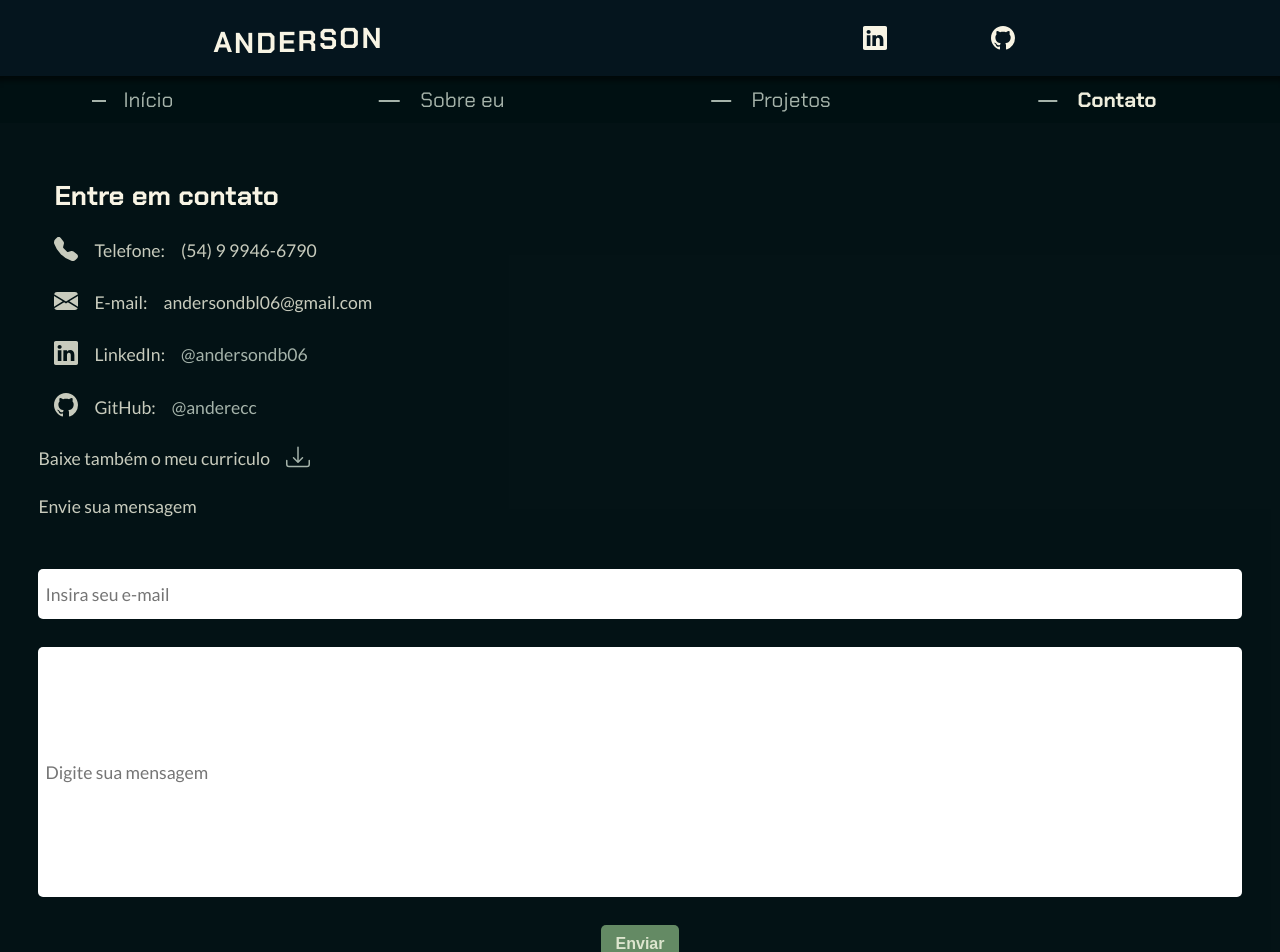
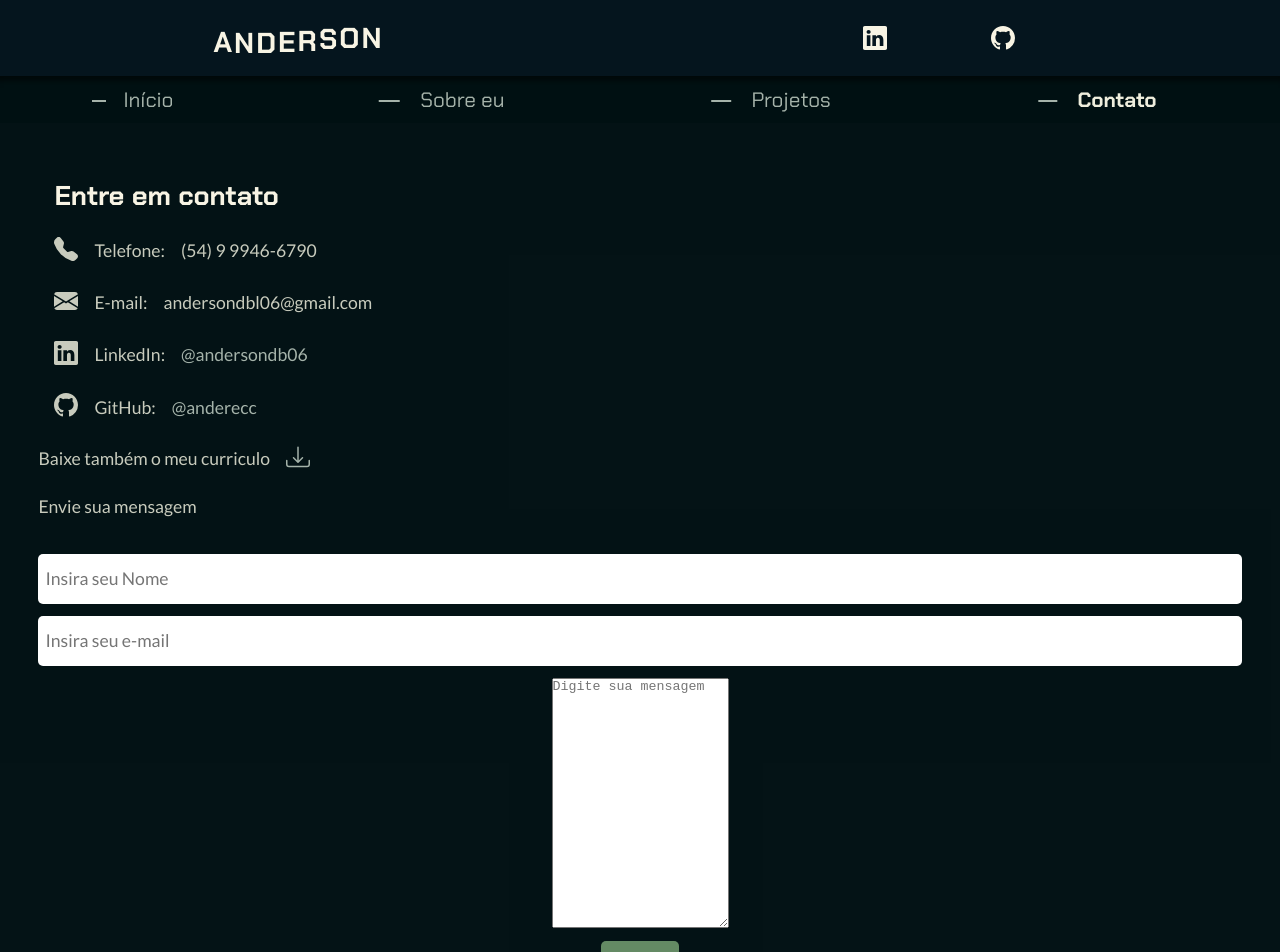
Before and after one commit to anderecc/portfolio-next, a Next.js app: page /contato in a window 1280 px wide. Shown: the top 952 px of the page. Built offline with nearby package versions, Linux system fonts and the light colour scheme.

Commit message:
add nodemailer

```diff
--- a/package.json
+++ b/package.json
@@ -11,6 +11,7 @@
   "dependencies": {
     "jspdf": "^2.5.1",
     "next": "12.2.4",
+    "nodemailer": "^6.9.1",
     "react": "18.2.0",
     "react-dom": "18.2.0",
     "sass": "^1.54.4"
--- a/src/context/index.jsx
+++ b/src/context/index.jsx
@@ -1,5 +1,10 @@
 import { createContext, useReducer, useEffect } from 'react';
-import { getProjetos, setLoading, setMenuOpenOrClose } from '../store/actions';
+import {
+    getProjetos,
+    setEmail,
+    setLoading,
+    setMenuOpenOrClose,
+} from '../store/actions';
 import reducer, { initialState } from '../store/reducers';
 import { projetos } from '../data';
 import jsPDF from 'jspdf';
@@ -28,17 +33,33 @@ let AppProvider = ({ children }) => {
         }, 1500);
     };
 
-    let handlePdfGenerate = () => {
-        let curriculum = new jsPDF('portrait', 'px', 'a4', 'false')
-            .addImage(
-                '/images/cr/crAnderson1024_1.jpg',
-                'JPEG',
-                0,
-                0,
-                424,
-                1024
-            )
-            .save('crAnderson.pdf');
+    let sendEmail = (e, values) => {
+        e.preventDefault();
+        let { name, email, message } = values;
+        console.log(name, email, message);
+        fetch('/api/sendEmail', {
+            method: 'POST',
+            headers: {
+                'Content-Type': 'application/json',
+            },
+            body: JSON.stringify({
+                name,
+                email,
+                message,
+            }),
+        })
+            .then((res) => {
+                console.log(res);
+                alert('Certo');
+            })
+            .catch((err) => {
+                console.log(err);
+                alert('Ocorreu um erro');
+            });
+    };
+
+    let handleSetValuesSendEmail = (e, values) => {
+        return dispatch(setEmail(e, values));
     };
 
     return (
@@ -47,7 +68,8 @@ let AppProvider = ({ children }) => {
                 state,
                 handleMenuOpenOrClose,
                 handleLoading,
-                handlePdfGenerate,
+                handleSetValuesSendEmail,
+                sendEmail,
             }}
         >
             {children}
--- a/src/pages/api/hello.js
+++ /dev/null
@@ -1,5 +0,0 @@
-// Next.js API route support: https://nextjs.org/docs/api-routes/introduction
-
-export default function handler(req, res) {
-  res.status(200).json({ name: 'John Doe' })
-}
--- /dev/null
+++ b/src/pages/api/sendEmail.js
@@ -0,0 +1,29 @@
+const nodemailer = require('nodemailer');
+import config from '../../../config.local';
+
+export default function sendEmail(req, res) {
+    let transporter = nodemailer.createTransport({
+        host: 'smtp.umbler.com',
+        port: 587,
+        auth: {
+            user: config.USERMAIL,
+            pass: config.PASSMAIL,
+        },
+    });
+
+    transporter
+        .sendMail({
+            from: `"${req.body.name}" <${config.USERMAIL}>`, // sender address
+            to: config.USERMAIL + ', andersondbl06@gmail.com', // list of receivers
+            replyTo: req.body.email,
+            subject: 'Contato ', // Subject line
+            text: req.body.message, // plain text body
+            html: `<b>${req.body.name}<br/> E-mail: ${req.body.email}</br><br/> ${req.body.message}`, // html body
+        })
+        .then((response) => {
+            res.send(response);
+        })
+        .catch((err) => {
+            res.send(err);
+        });
+}
--- a/src/pages/contato.jsx
+++ b/src/pages/contato.jsx
@@ -14,7 +14,8 @@ import { AppContext } from '../context';
 import styles from '../styles/Contato.module.sass';
 
 export default function Contato(props) {
-    let { state, handleLoading, handlePdfGenerate } = useContext(AppContext);
+    let { state, handleLoading, handleSetValuesSendEmail, sendEmail } =
+        useContext(AppContext);
 
     const onButtonClick = () => {
         // using Java Script method to get PDF file
@@ -81,19 +82,48 @@ export default function Contato(props) {
                         </div>
                         <div>
                             <p className={styles.text}>Envie sua mensagem</p>
-                            <form action="post" className={styles.form}>
+                            <form className={styles.form}>
+                                <input
+                                    type="name"
+                                    name="name"
+                                    id={styles.email}
+                                    onChange={(e) =>
+                                        handleSetValuesSendEmail(e, {
+                                            name: e.target.value,
+                                        })
+                                    }
+                                    placeholder="Insira seu Nome"
+                                />
                                 <input
                                     type="email"
                                     name="email"
                                     id={styles.email}
+                                    onChange={(e) =>
+                                        handleSetValuesSendEmail(e, {
+                                            ...state.sendEmail,
+                                            email: e.target.value,
+                                        })
+                                    }
                                     placeholder="Insira seu e-mail"
                                 />
-                                <input
+
+                                <textarea
                                     type="text"
                                     id={styles.mensagem}
+                                    onChange={(e) =>
+                                        handleSetValuesSendEmail(e, {
+                                            ...state.sendEmail,
+                                            message: e.target.value,
+                                        })
+                                    }
                                     placeholder="Digite sua mensagem"
                                 />
-                                <button className={styles.buttonEnviar}>
+                                <button
+                                    className={styles.buttonEnviar}
+                                    onClick={(e) =>
+                                        sendEmail(e, state.sendEmail)
+                                    }
+                                >
                                     Enviar
                                 </button>
                             </form>
--- a/src/store/actions/index.jsx
+++ b/src/store/actions/index.jsx
@@ -9,3 +9,8 @@ export let setLoading = (value) => {
 export let setMenuOpenOrClose = (value) => {
     return { type: 'SET_MENU_OPEN_OR_CLOSE', payload: value };
 };
+
+export let setEmail = (e, values) => {
+    e.preventDefault();
+    return { type: 'SET_VALUES_SEND_EMAIL', payload: values };
+};
--- a/src/store/reducers/index.jsx
+++ b/src/store/reducers/index.jsx
@@ -3,6 +3,11 @@ export let initialState = {
     menuOpen: false,
     loading: true,
     projetos: [],
+    sendEmail: {
+        nome: '',
+        email: '',
+        message: '',
+    },
 };
 
 let reducer = (state, action) => {
@@ -17,6 +22,9 @@ let reducer = (state, action) => {
         case 'SET_MENU_OPEN_OR_CLOSE':
             return { ...state, menuOpen: action.payload };
 
+        case 'SET_VALUES_SEND_EMAIL':
+            return { ...state, sendEmail: action.payload };
+
         default:
             return { ...state };
     }
```
Also changed, not shown: 2 other files (tests, documents, lock files or other folders).
